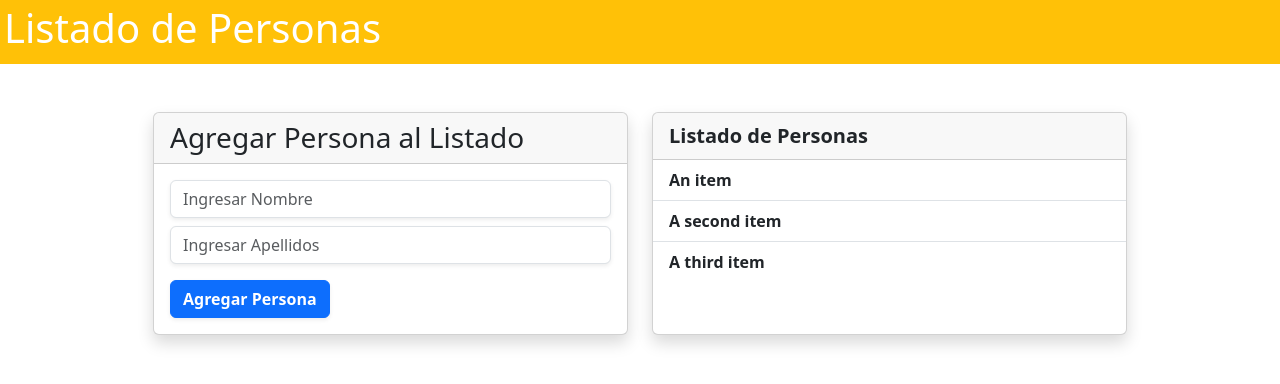
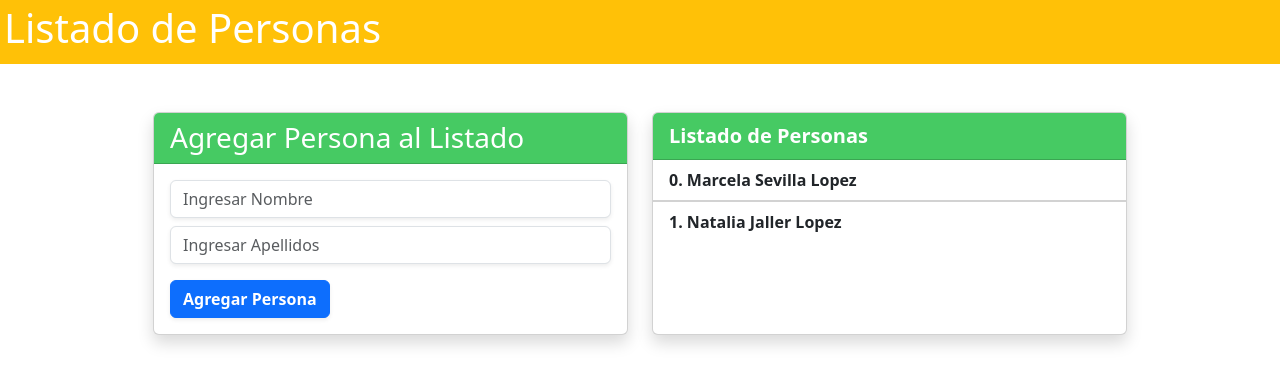
Before and after one commit to Marcela-Sevilla/Listado-Personas, an Angular app: page / in a window 1280 px wide. Shown: the top 384 px of the page. Built offline with nearby package versions, Linux system fonts and the light colour scheme.

Commit message:
Recorriendo el array de Personas con el método de Angular ngFor

```diff
--- a/src/app/app.component.css
+++ b/src/app/app.component.css
@@ -0,0 +1,4 @@
+.card .card-header{
+    background: #46CA63;
+    color: #FFFFFF;
+}
--- a/src/app/app.component.html
+++ b/src/app/app.component.html
@@ -23,10 +23,8 @@
             <div class="card-header fw-semibold fs-5">
               {{titulo}}
             </div>
-            <ul class="list-group list-group-flush fw-semibold">
-              <li class="list-group-item">An item</li>
-              <li class="list-group-item">A second item</li>
-              <li class="list-group-item">A third item</li>
+            <ul *ngFor="let persona of personas; let i = index" class="list-group list-group-flush fw-semibold" >
+              <li class="list-group-item">{{i}}. {{persona.nombre}} {{persona.apellidos}}</li>
             </ul>
         </article>
 
```
